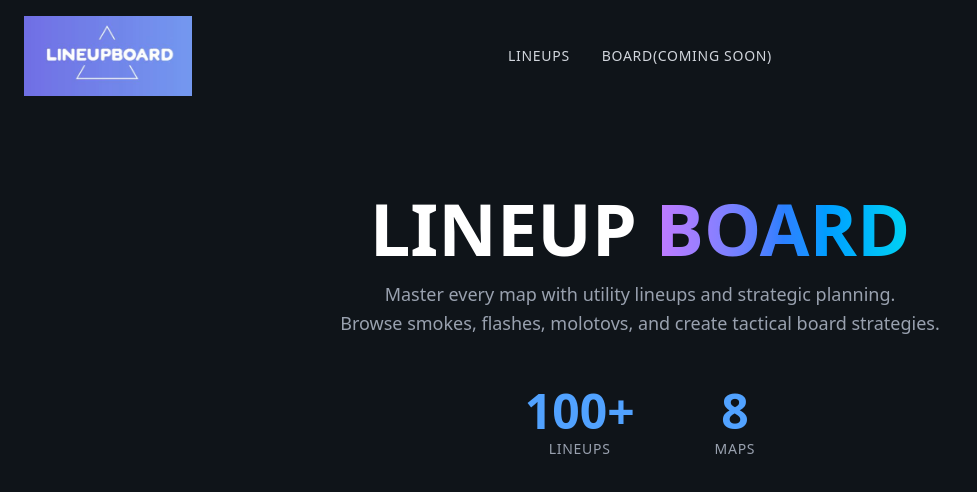
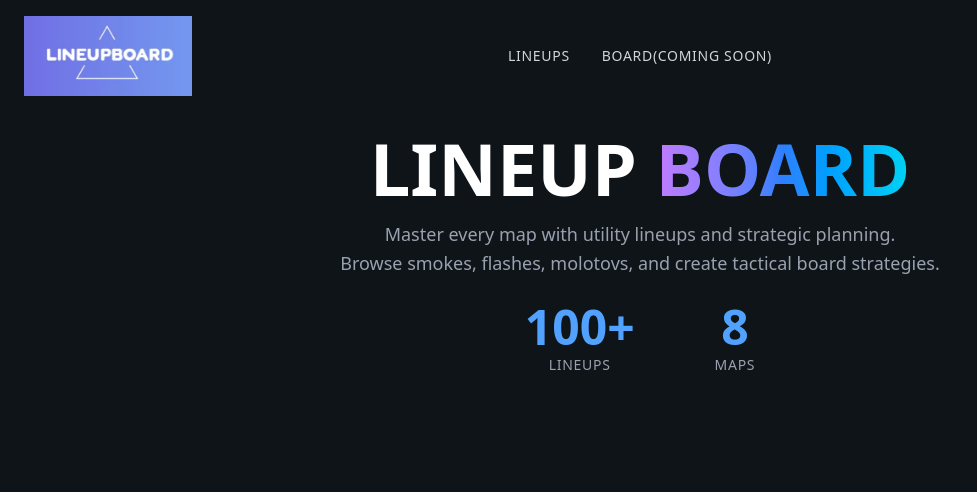
Before and after one commit to JackyHCS/LineupBoard, a Next.js app: page / in a window 1280 px wide. Shown: the top 492 px of the page, without its empty margins (0-977 px from the left). Built offline with nearby package versions, Linux system fonts and the light colour scheme.

Commit message:
fixed hero padding

```diff
--- a/app/components/LineupHero.tsx
+++ b/app/components/LineupHero.tsx
@@ -2,7 +2,7 @@ export default function LineupHero() {
     return (
       <div className="relative bg-[#0f1419] text-white">
         {/* Hero Content */}
-        <div className="max-w-7xl mx-auto px-6 pt-20 pb-16">
+        <div className="max-w-7xl mx-auto px-6 pt-5 pb-16">
           <div className="text-center mb-6">
             <h1 className="text-6xl md:text-7xl font-bold mb-4">
               LINEUP{' '}
@@ -18,7 +18,7 @@ export default function LineupHero() {
           </div>
 
           {/* Stats Section */}
-          <div className="flex flex-wrap justify-center gap-12 md:gap-20 mt-12 mb-16">
+          <div className="flex flex-wrap justify-center gap-12 md:gap-20 mt-6 mb-16">
             <div className="text-center">
               <div className="text-4xl md:text-5xl font-bold text-blue-400 mb-1">
                 100+
```
